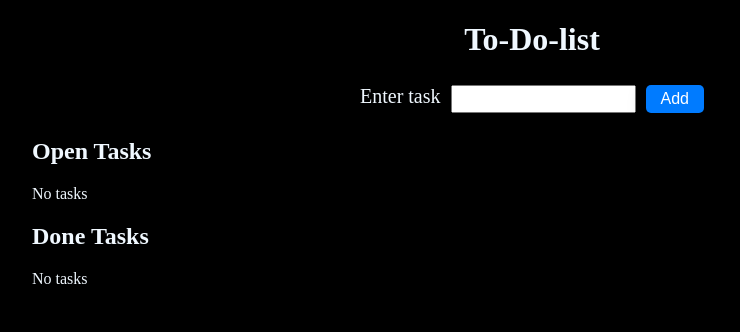
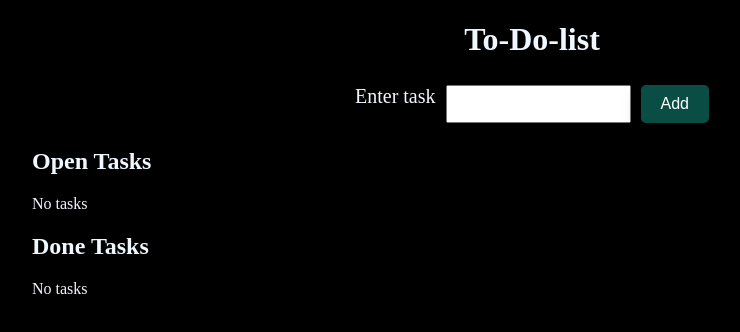
Before and after one commit to primasghar/to-do-list-app, a React (Create React App) app: page / in a window 1280 px wide. Shown: the top 332 px of the page, without its empty margins (108-848 px from the left). Built offline with nearby package versions, Linux system fonts and the light colour scheme.

Commit message:
Changed bg color and color

```diff
--- a/src/Shared/Button/Button.module.css
+++ b/src/Shared/Button/Button.module.css
@@ -1,9 +1,9 @@
 .btn {
-  background-color: #007bff;
+  background-color: rgb(9, 77, 68);
   border: none;
   border-radius: 5px;
   color: white;
-  padding: 5px 15px;
+  padding: 10px 20px;
 
   text-align: center;
   text-decoration: none;
@@ -15,7 +15,7 @@
 
 .btn:hover,
 .btn:active {
-  background-color: #0069d9;
+  background-color: rgb(9, 77, 68);
   box-shadow: 0 12px 16px 0 rgba(0, 0, 0, 0.24),
     0 17px 50px 0 rgba(0, 0, 0, 0.19);
 }
```
